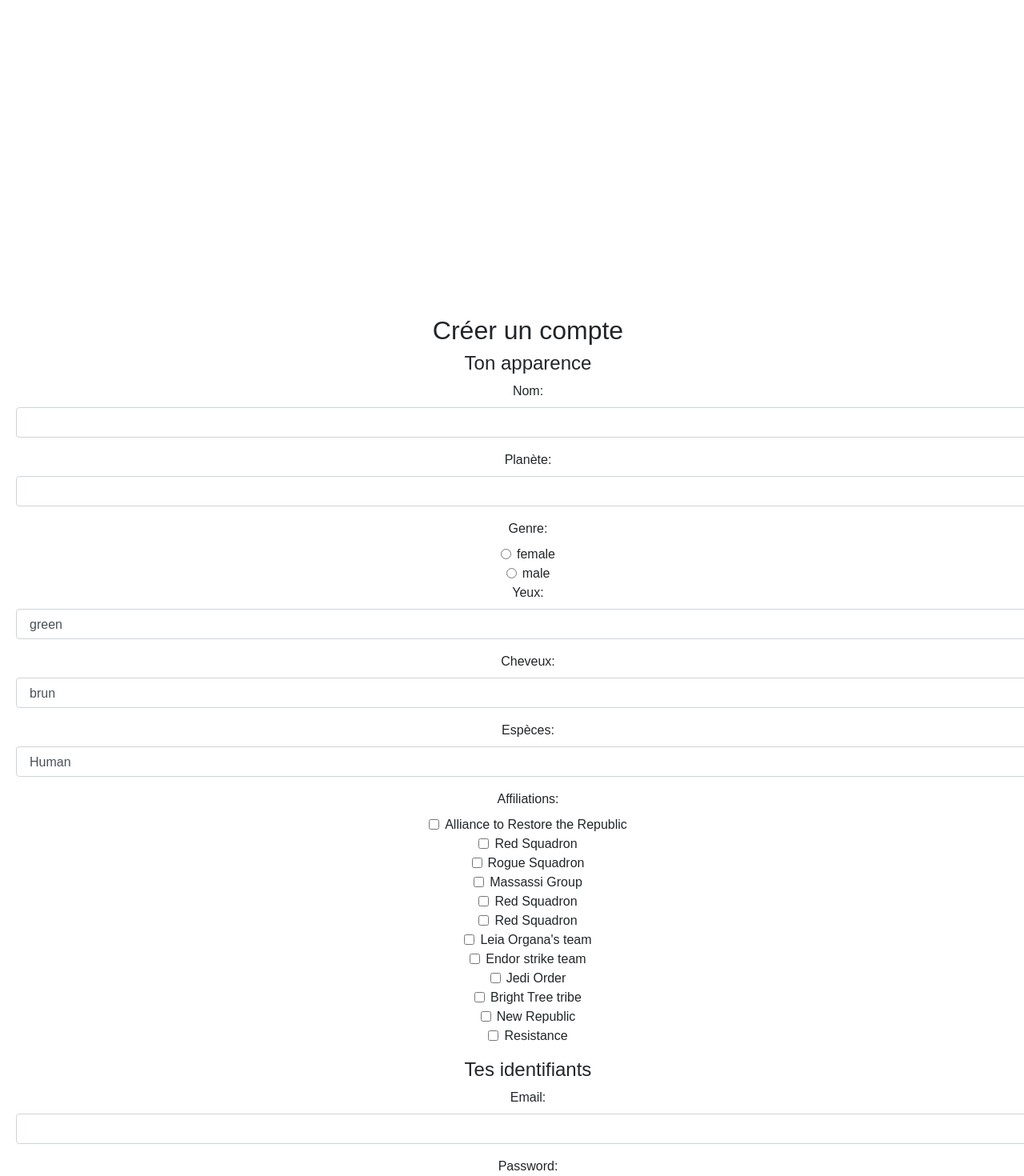
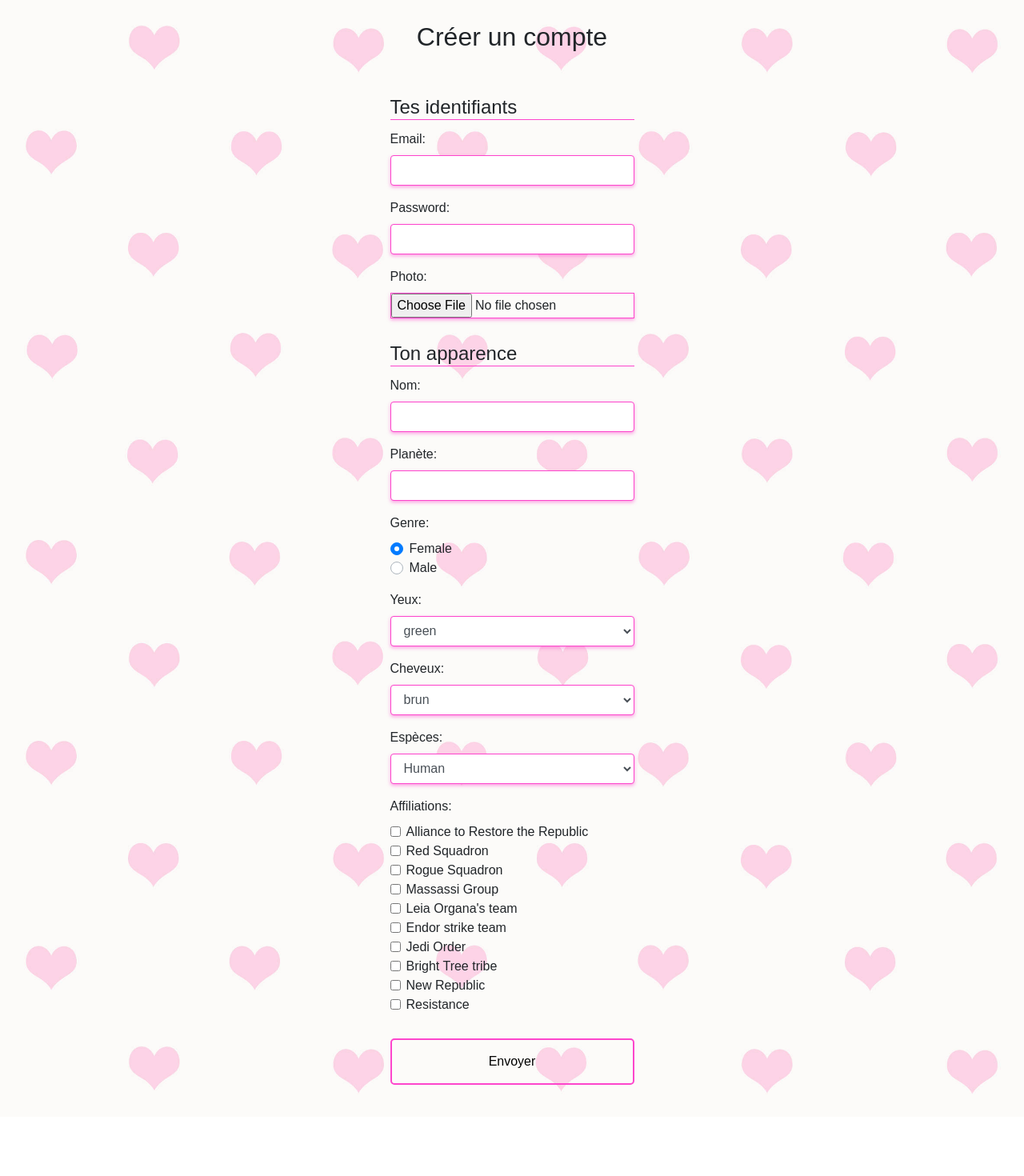
Before and after one commit to ekarious/hackalove, a React (Create React App) app: page /signup in a window 1280 px wide. Shown: the part 640-2110 px from the top of the page at 80% size. After the commit the page ends 2036 px from the top, so only its background shows below. Built offline with nearby package versions, Linux system fonts and the light colour scheme.

Commit message:
Design signup page

```diff
--- a/src/components/BoutonValider.css
+++ b/src/components/BoutonValider.css
@@ -1,5 +1,5 @@
 .bouton-valider {
-  margin-bottom: 50px;
+  margin-bottom: 20px;
 }
 
 .bouton-valider a {
--- a/src/components/LoginDetail.css
+++ b/src/components/LoginDetail.css
@@ -1,12 +1,11 @@
-form {
+.LoginDetail form {
   margin: 10px 20px !important;
   width: 100%;
-  padding-top: 40%;
 }
-h2 {
+.LoginDetail h2 {
   padding-top: 40%;
 }
 
-.input {
+.LoginDetail .input {
   border: 1px solid #fd45cc;
 }
--- a/src/components/LoginDetail.js
+++ b/src/components/LoginDetail.js
@@ -1,14 +1,6 @@
 import React, { Component } from "react";
-import { Button } from "reactstrap";
-import { Container, Row, Col } from "reactstrap";
-import {
-  Form,
-  FormGroup,
-  Label,
-  Input,
-  FormFeedback,
-  FormText
-} from "reactstrap";
+import { Container, Row } from "reactstrap";
+import { Form, FormGroup, Label, Input } from "reactstrap";
 import "../components/LoginDetail.css";
 import "../components/BoutonValider.js";
 
@@ -39,7 +31,7 @@ class LoginDetail extends Component {
 
   render() {
     return (
-      <Container>
+      <Container className="LoginDetail">
         <Row>
           <Form method="post" action="" onSubmit={this.handleSubmit}>
             <FormGroup>
--- a/src/components/PinkButton.css
+++ b/src/components/PinkButton.css
@@ -7,5 +7,6 @@ a.pink {
   background: transparent;
   font-size: 16px;
   color: black;
+  text-align: center;
   text-decoration: none;
 }
--- a/src/components/SignupDetails.css
+++ b/src/components/SignupDetails.css
@@ -1,11 +1,30 @@
-form {
+.SignupDetails {
   margin-left: 20px;
   margin-right: 20px;
   margin-top: 17px;
+  margin-bottom: 40px;
+  text-align: left !important;
 }
-h2 {
+.SignupDetails h2 {
   text-align: center;
 }
-h4 {
-  margin-bottom: 8px;
+.SignupDetails h4 {
+  margin-bottom: 12px;
+  margin-top: 30px;
+  border-bottom: 1px solid #fd45cc;
 }
+
+.SignupDetails .input {
+  border: 1px solid #fd45cc;
+  box-shadow: 0 2px 4px rgba(253, 69, 204, 0.5);
+}
+
+.SignupDetails .select {
+  border: 1px solid #fd45cc;
+  box-shadow: 0 2px 4px rgba(253, 69, 204, 0.5);
+}
+
+.SignupDetails .button {
+  border: 1px solid #fd45cc;
+  box-shadow: 0 2px 4px rgba(253, 69, 204, 0.5);
+}
--- a/src/components/SignupDetails.js
+++ b/src/components/SignupDetails.js
@@ -1,5 +1,15 @@
 import React, { Component } from "react";
-import { Button, Form, FormGroup, Label, Input, FormText } from "reactstrap";
+import { Col, Row } from "reactstrap";
+import {
+  CustomInput,
+  Button,
+  Form,
+  FormGroup,
+  Label,
+  Input,
+  FormText
+} from "reactstrap";
+import PinkButton from "./PinkButton";
 
 import "../components/SignupDetails.css";
 
@@ -19,38 +29,83 @@ class SignupDetails extends Component {
 
   render() {
     return (
-      <Form>
-        <h2>Créer un compte</h2>
+      <Form className="SignupDetails">
+        {/* email nom password */}
+        <h4>Tes identifiants</h4>
+        <FormGroup>
+          <Label for="exampleEmail">Email:</Label>
+          <Input
+            type="email"
+            name="email"
+            id="exampleEmail"
+            className="input"
+            placeholder=""
+          />
+        </FormGroup>
+        <FormGroup>
+          <Label for="examplePassword">Password:</Label>
+          <Input
+            type="password"
+            name="password"
+            id="examplePassword"
+            className="input"
+            placeholder=""
+          />
+        </FormGroup>
+        <FormGroup>
+          <Label for="photo">Photo:</Label>
+          <Input type="file" name="photo" id="photo" className="input" />
+        </FormGroup>
         {/* Ton apparence */}
         <h4>Ton apparence</h4>
         {/* nom */}
         <FormGroup>
           <Label for="nom">Nom:</Label>
-          <Input type="name" name="name" id="nom" placeholder="" />
+          <Input
+            type="name"
+            name="name"
+            id="nom"
+            className="input"
+            placeholder=""
+          />
         </FormGroup>
         {/* planete */}
         <FormGroup>
           <Label for="planete">Planète:</Label>
-          <Input type="planete" name="planete" id="planete" placeholder="" />
+          <Input
+            type="planete"
+            name="planete"
+            id="planete"
+            className="input"
+            placeholder=""
+          />
         </FormGroup>
         {/* gender */}
 
         <Label for="genre">Genre:</Label>
-        <FormGroup check>
-          <Label check>
-            <Input type="radio" name="radio1" /> female
-          </Label>
+        <FormGroup>
+          <div>
+            <CustomInput
+              type="radio"
+              id="genderFemale"
+              name="gender"
+              value="female"
+              label="Female"
+              defaultChecked
+            />
+            <CustomInput
+              type="radio"
+              id="genderMale"
+              value="male"
+              name="gender"
+              label="Male"
+            />
+          </div>
         </FormGroup>
-        <FormGroup check>
-          <Label check>
-            <Input type="radio" name="radio1" /> male
-          </Label>
-        </FormGroup>
-
         {/* yeux */}
         <FormGroup>
           <Label for="yeux">Yeux:</Label>
-          <Input type="select" name="select" id="yeux">
+          <Input type="select" name="select" className="select" id="eyes">
             <option>green</option>
             <option>blue</option>
             <option>red</option>
@@ -62,8 +117,8 @@ class SignupDetails extends Component {
         </FormGroup>
         {/* cheveux */}
         <FormGroup>
-          <Label for="exampleSelect">Cheveux:</Label>
-          <Input type="select" name="select" id="exampleSelect">
+          <Label for="hair">Cheveux:</Label>
+          <Input type="select" name="select" className="select" id="hair">
             <option>brun</option>
             <option>blond</option>
             <option>roux</option>
@@ -73,8 +128,8 @@ class SignupDetails extends Component {
         </FormGroup>
         {/* espèce: */}
         <FormGroup>
-          <Label for="exampleSelect">Espèces:</Label>
-          <Input type="select" name="select" id="exampleSelect">
+          <Label for="species">Espèces:</Label>
+          <Input type="select" name="select" className="select" id="species">
             <option>Human</option>
             <option>Javascripter</option>
             <option>Droïd</option>
@@ -100,86 +155,57 @@ class SignupDetails extends Component {
           <Label for="exampleSelect">Affiliations:</Label>
           <FormGroup check>
             <Label check>
-              <Input type="checkbox" name="radio1" /> Alliance to Restore the
+              <Input type="checkbox" name="1" /> Alliance to Restore the
               Republic
             </Label>
           </FormGroup>
           <FormGroup check>
             <Label check>
-              <Input type="checkbox" name="radio1" /> Red Squadron
+              <Input type="checkbox" name="2" /> Red Squadron
             </Label>
           </FormGroup>
           <FormGroup check>
             <Label check>
-              <Input type="checkbox" name="radio1" /> Rogue Squadron
+              <Input type="checkbox" name="3" /> Rogue Squadron
             </Label>
           </FormGroup>
           <FormGroup check>
             <Label check>
-              <Input type="checkbox" name="radio1" /> Massassi Group
+              <Input type="checkbox" name="4" /> Massassi Group
             </Label>
           </FormGroup>
           <FormGroup check>
             <Label check>
-              <Input type="checkbox" name="radio1" /> Red Squadron
+              <Input type="checkbox" name="5" /> Leia Organa's team
             </Label>
           </FormGroup>
           <FormGroup check>
             <Label check>
-              <Input type="checkbox" name="radio1" /> Red Squadron
+              <Input type="checkbox" name="6" /> Endor strike team
             </Label>
           </FormGroup>
           <FormGroup check>
             <Label check>
-              <Input type="checkbox" name="radio1" /> Leia Organa's team
+              <Input type="checkbox" name="7" /> Jedi Order
             </Label>
           </FormGroup>
           <FormGroup check>
             <Label check>
-              <Input type="checkbox" name="radio1" /> Endor strike team
+              <Input type="checkbox" name="8" /> Bright Tree tribe
             </Label>
           </FormGroup>
           <FormGroup check>
             <Label check>
-              <Input type="checkbox" name="radio1" /> Jedi Order
+              <Input type="checkbox" name="9" /> New Republic
             </Label>
           </FormGroup>
           <FormGroup check>
             <Label check>
-              <Input type="checkbox" name="radio1" /> Bright Tree tribe
-            </Label>
-          </FormGroup>
-          <FormGroup check>
-            <Label check>
-              <Input type="checkbox" name="radio1" /> New Republic
-            </Label>
-          </FormGroup>
-          <FormGroup check>
-            <Label check>
-              <Input type="checkbox" name="radio1" /> Resistance
+              <Input type="checkbox" name="10" /> Resistance
             </Label>
           </FormGroup>
         </FormGroup>
-        {/* email nom password */}
-        <h4>Tes identifiants</h4>
-        <FormGroup>
-          <Label for="exampleEmail">Email:</Label>
-          <Input type="email" name="email" id="exampleEmail" placeholder="" />
-        </FormGroup>
-        <FormGroup>
-          <Label for="examplePassword">Password:</Label>
-          <Input
-            type="password"
-            name="password"
-            id="examplePassword"
-            placeholder=""
-          />
-        </FormGroup>
-        <FormGroup>
-          <Label for="exampleFile">Photo:</Label>
-          <Input type="file" name="file" id="exampleFile" />
-        </FormGroup>
-        <Button>Submit</Button>
+        <PinkButton link="/filters" text="Envoyer" />
       </Form>
     );
   }
--- /dev/null
+++ b/src/pages/Login.css
@@ -0,0 +1,7 @@
+.Login h2 {
+  padding-top: 20px;
+}
+
+.Login .details {
+  flex: 1;
+}
--- a/src/pages/Login.js
+++ b/src/pages/Login.js
@@ -3,6 +3,7 @@ import Logo from "../components/LogoStarlove";
 import hearts from "../images/starloveCoeurs.jpg";
 import LoginDetail from "../components/LoginDetail";
 import BoutonValider from "../components/BoutonValider";
+import "./Login.css";
 
 const background = {
   backgroundColor: "#000000",
@@ -18,7 +19,8 @@ const background = {
 const Login = () => (
   <div style={background} className="Login">
     <Logo className="logo" />
-    <LoginDetail />
+    <h2>Connexion</h2>
+    <LoginDetail className="details" />
     <BoutonValider />
   </div>
 );
--- /dev/null
+++ b/src/pages/Signup.css
@@ -0,0 +1,11 @@
+.Signup .details {
+  margin-bottom: 30px !important;
+}
+
+.Signup h2 {
+  padding-top: 20px;
+}
+
+.Signup .details {
+  flex: 1;
+}
--- a/src/pages/Signup.js
+++ b/src/pages/Signup.js
@@ -1,9 +1,26 @@
 import React from "react";
+import Logo from "../components/LogoStarlove";
+import hearts from "../images/starloveCoeurs.jpg";
 import SignupDetails from "../components/SignupDetails";
+import "./Signup.css";
+
+const background = {
+  backgroundColor: "#000000",
+  background: "url(" + hearts + ")",
+  backgroundRepeat: "repeat-y",
+  backgroundSize: "contain",
+  height: "100%",
+  display: "flex",
+  flexFlow: "column nowrap",
+  justifyContent: "space-between",
+  alignItems: "center"
+};
 
 const Signup = () => (
-  <div>
-    <SignupDetails />
+  <div style={background} className="Signup">
+    <Logo className="logo" />
+    <h2>Créer un compte</h2>
+    <SignupDetails className="details" />
   </div>
 );
 
```
Also changed, not shown: src/images/starloveCoeurs.jpg.
